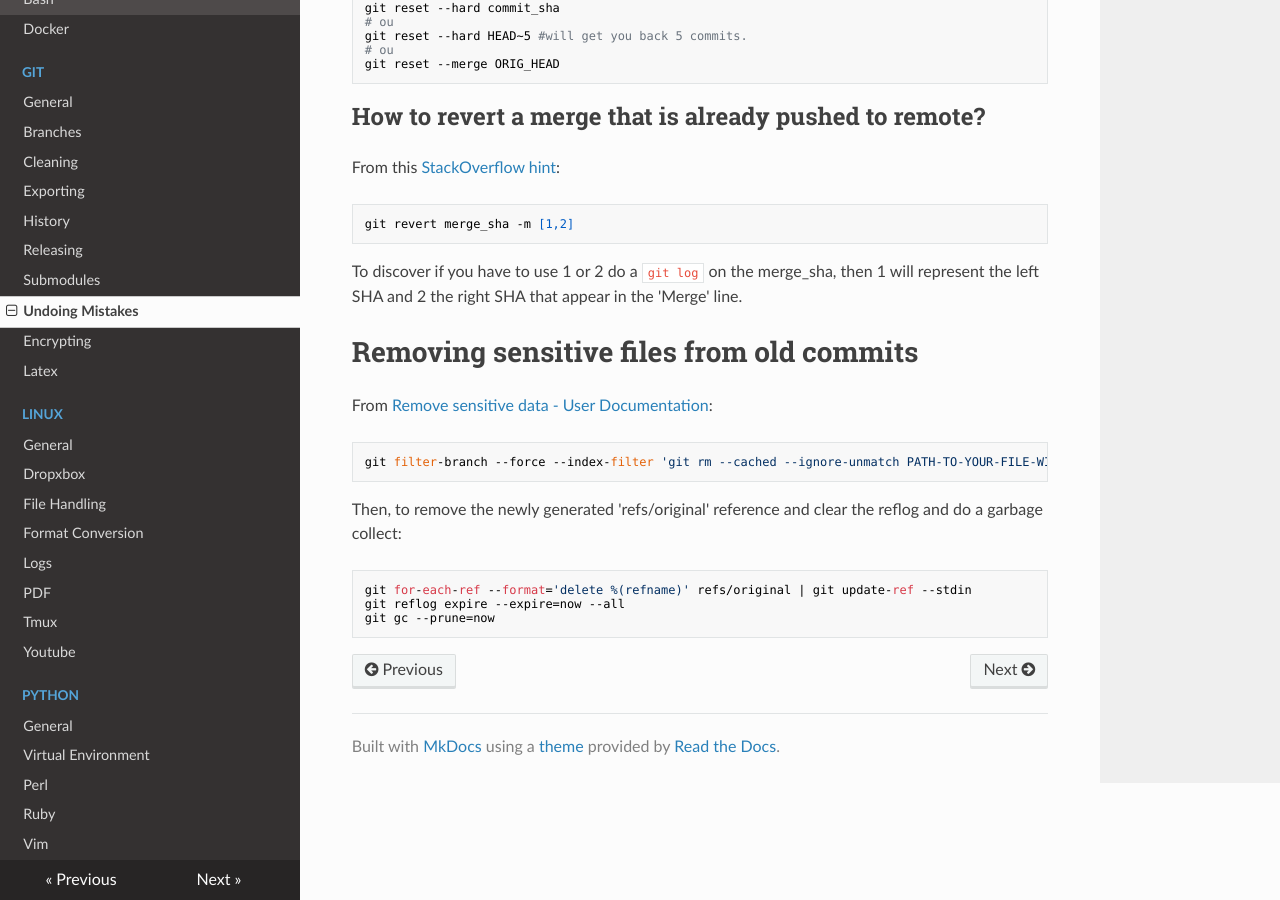
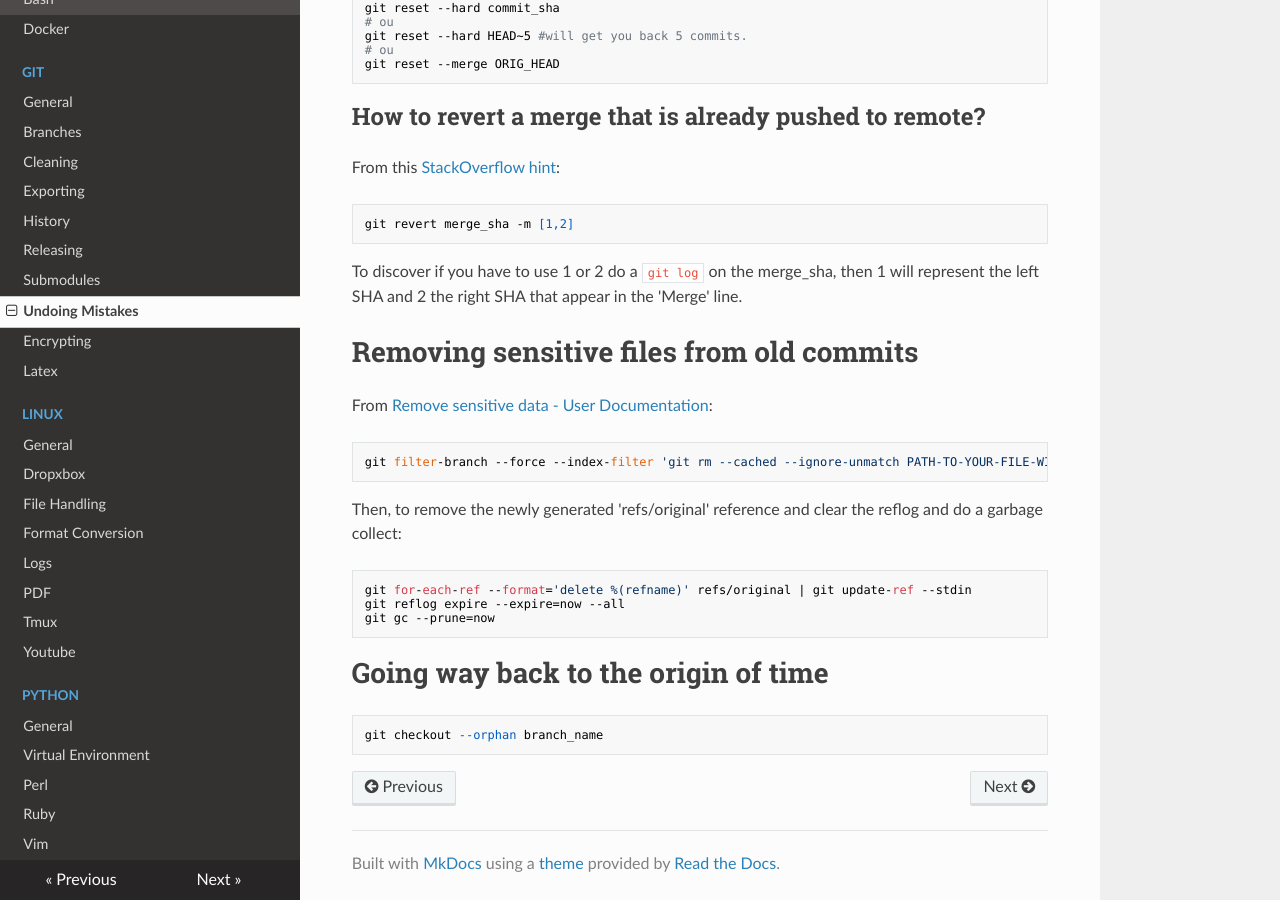
Before and after one commit to hposca/useful_notes, an MkDocs documentation site: the page built from docs/git/undoing.md, in a window 1280 px wide and 900 px high, scrolled down 1878 px. Built offline with MkDocs 1.6.1, drawn with Linux system fonts in a browser that asks for light colours; nearby versions of some CDN libraries; old or Windows-style settings are respelled for this version of MkDocs.

Commit message:
Add how to checkout to 000

````diff
--- a/docs/git/undoing.md
+++ b/docs/git/undoing.md
@@ -107,3 +107,9 @@ Then, to remove the newly generated 'refs/original' reference and clear the refl
     git for-each-ref --format='delete %(refname)' refs/original | git update-ref --stdin
     git reflog expire --expire=now --all
     git gc --prune=now
+
+# Going way back to the origin of time
+
+```
+git checkout --orphan branch_name
+```
````
